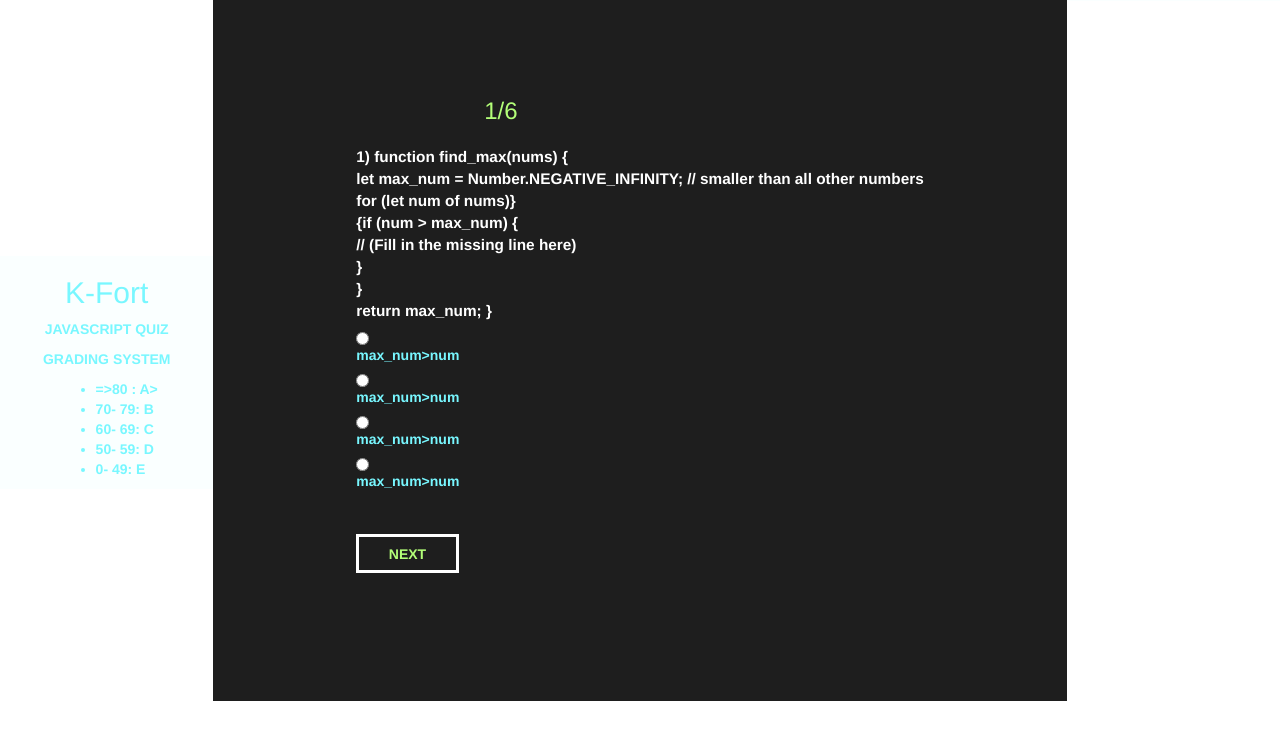
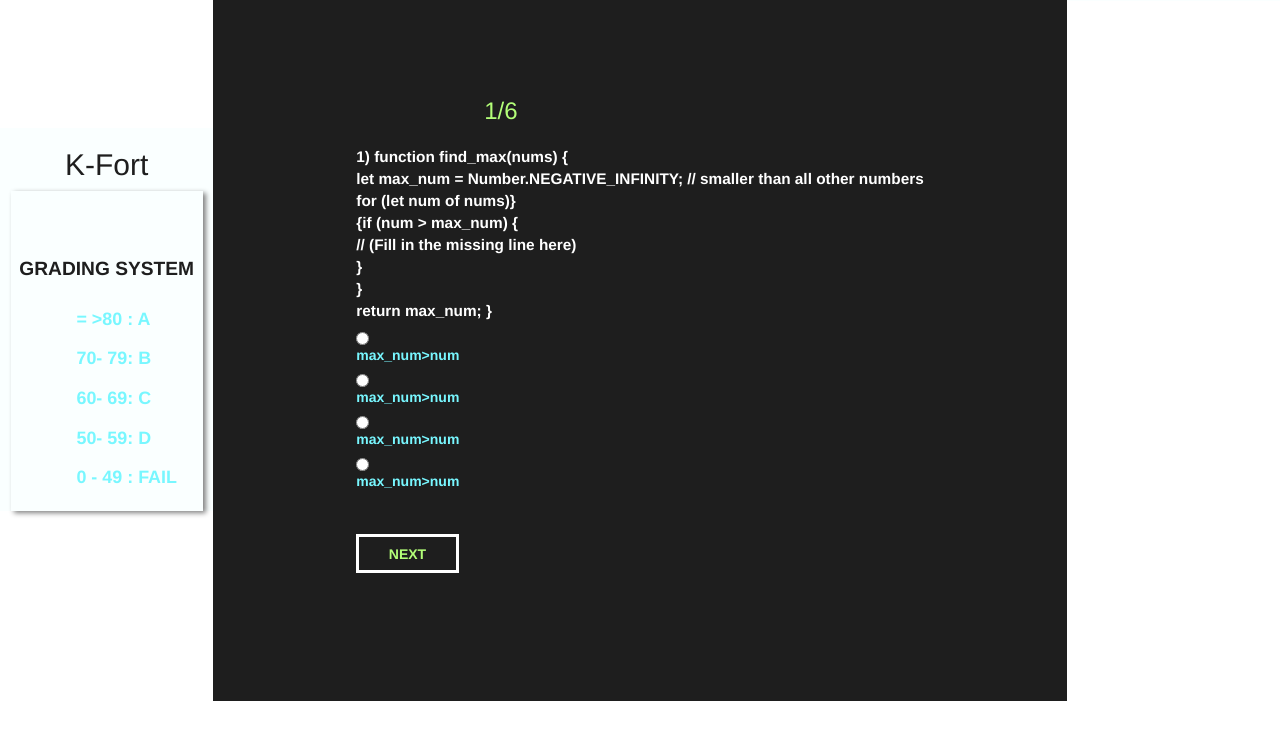
Before and after one commit to victoriamwangi/K-Fort-School-Quiz-Board, a plain HTML site: page index.html in a window 1280 px wide. Drawn offline with nearby package versions, Linux system fonts and the light colour scheme.

Commit message:
style:column1-styling- optimizing styling

```diff
--- a/css/style.css
+++ b/css/style.css
@@ -22,12 +22,38 @@ body{
     display: flex;
     flex-direction: column;
     align-items: center;
-    top: 20vw;
+    top: 10vw;
 
 }
-#col1 p,
-.logo h2 {
-    color: #78F7FF;
+#col1 .js {
+    color: #1E1E1E;
+    padding-top: 5vw;
+    font-style: italic;
+    font-size: 1.4vw;
+
+}
+#col1 .grades{
+ box-shadow: 3px 2px 5px grey;
+ width: 15vw;
+ height: 25vw;
+ display: flex;
+ flex-direction: column;
+ align-items: center;
+ padding-top: 5vw;
+
+}
+#col1 .grades p{
+    color:#1E1E1E;
+    font-size: 1.5vw;
+}
+#col1 .grades ul li{
+    font-size: 1.4vw;
+    list-style: none;
+    padding-top: 1.1vw ;
+}
+.logo h2{
+    color:#1E1E1E;
+
 }
 #col2 {
     background-color: #1E1E1E;
--- a/index.html
+++ b/index.html
@@ -16,15 +16,17 @@
           <div class="logo">
             <h2>K-Fort</h2>
           </div>
-          <p>JAVASCRIPT QUIZ</p>
-          <p>GRADING SYSTEM</p>
-          <ul>
-            <li>=>80 : A></li>
-            <li>70- 79: B</li>
-            <li>60- 69: C</li>
-            <li>50- 59: D</li>
-            <li>0- 49: E</li>
-          </ul>
+          <!-- <p class="js">JAVASCRIPT QUIZ</p> -->
+          <div class="grades">
+            <p>GRADING SYSTEM</p>
+            <ul>
+              <li>= >80 : <span> A</span></li>
+              <li>70- 79: <span>B</span></li>
+              <li>60- 69: <span>C</span></li>
+              <li>50- 59: <span>D</span></li>
+              <li>0 - 49 : <span>FAIL</span></li>
+            </ul>
+          </div>
         </div>
         <div class="col-md-3 col-lg-8" id="col2">
           <form action="">
```
